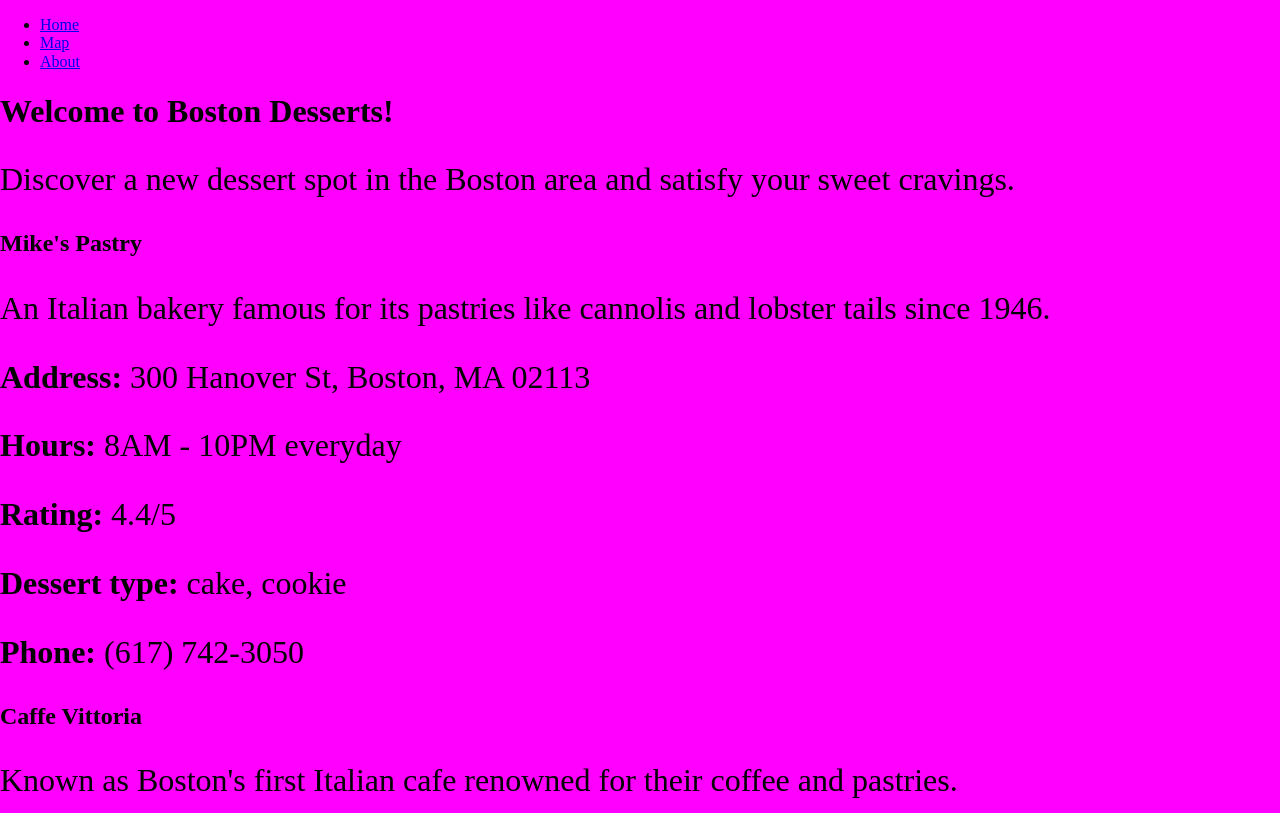
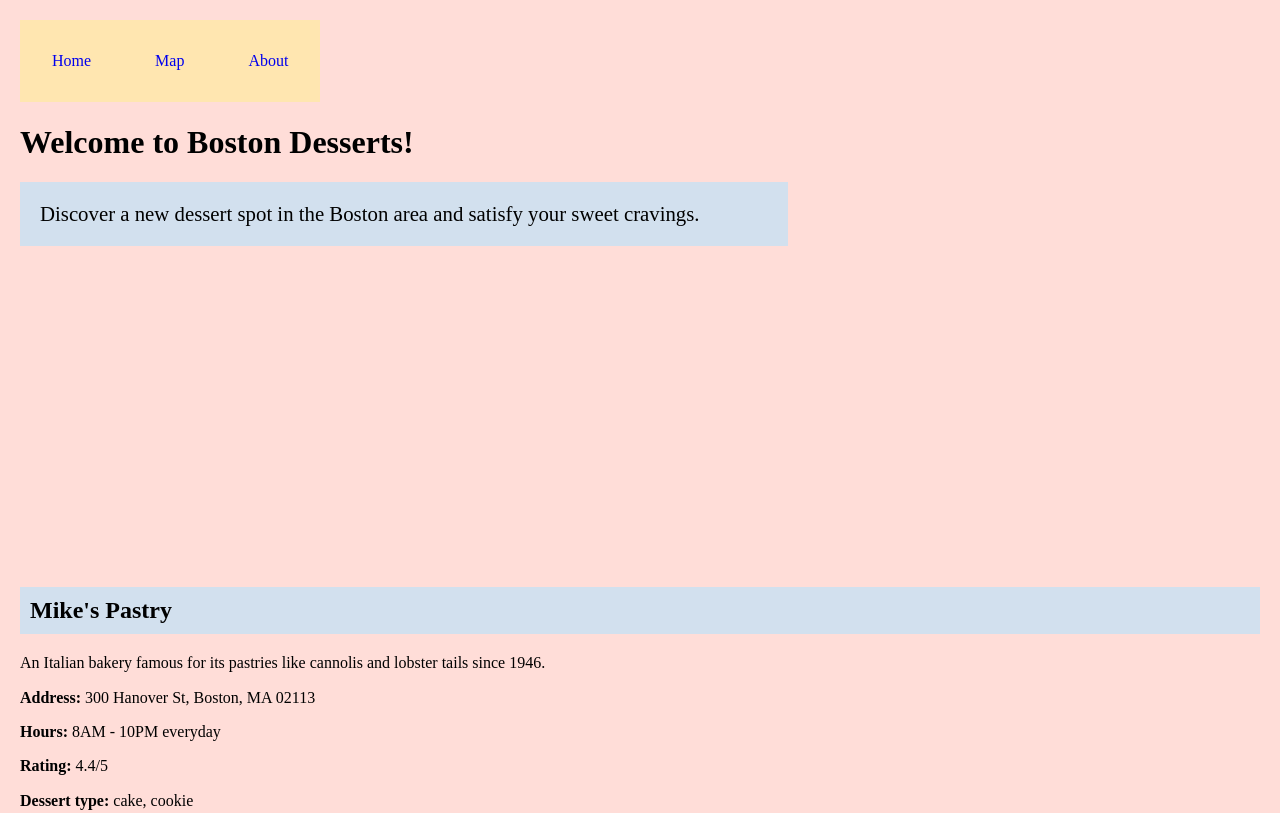
Before and after one commit to janicezli/boston-desserts, a plain HTML site: page index.html in a window 1280 px wide. Shown: the top 813 px of the page. Drawn offline with nearby package versions, Linux system fonts and the light colour scheme.

Commit message:
updated styles

```diff
--- a/styles/styles.css
+++ b/styles/styles.css
@@ -4,8 +4,49 @@
 /* ===== STARTER CSS BELOW FOR body AND p IS JUST AN EXAMPLE... YOU MAY DELETE IT ===== */
 
 body {
-    background: magenta;
-}
-p {
-    font-size: 2em;
-}
+    background: #FFDDD8;
+    margin: 20px;
+  }
+
+  ul{
+  list-style:none;
+  padding: 0;
+  display: flex;
+  }
+
+  li {
+  background: #FFE6B0;
+  display: inline;
+  padding: 2em;
+  text-decoration: none;
+  }
+
+  li a:hover{
+  background: lightgray;
+  }
+
+  a { text-decoration: none; }
+
+  p:first-of-type {
+    font-size: 1.3em;
+    background: #D2E0EE;
+    padding: 20px;
+    width: 35em;
+  }
+
+  #map {
+  height: 300px;
+  width: 100%;
+  min-height: 300px;
+  }
+
+  @media (max-width: 600px) {
+  ul {
+      flex-direction: row;
+  }
+  }
+
+  h2 {
+  background-color: #D2E0EE;
+  padding: 10px;
+  }
```
